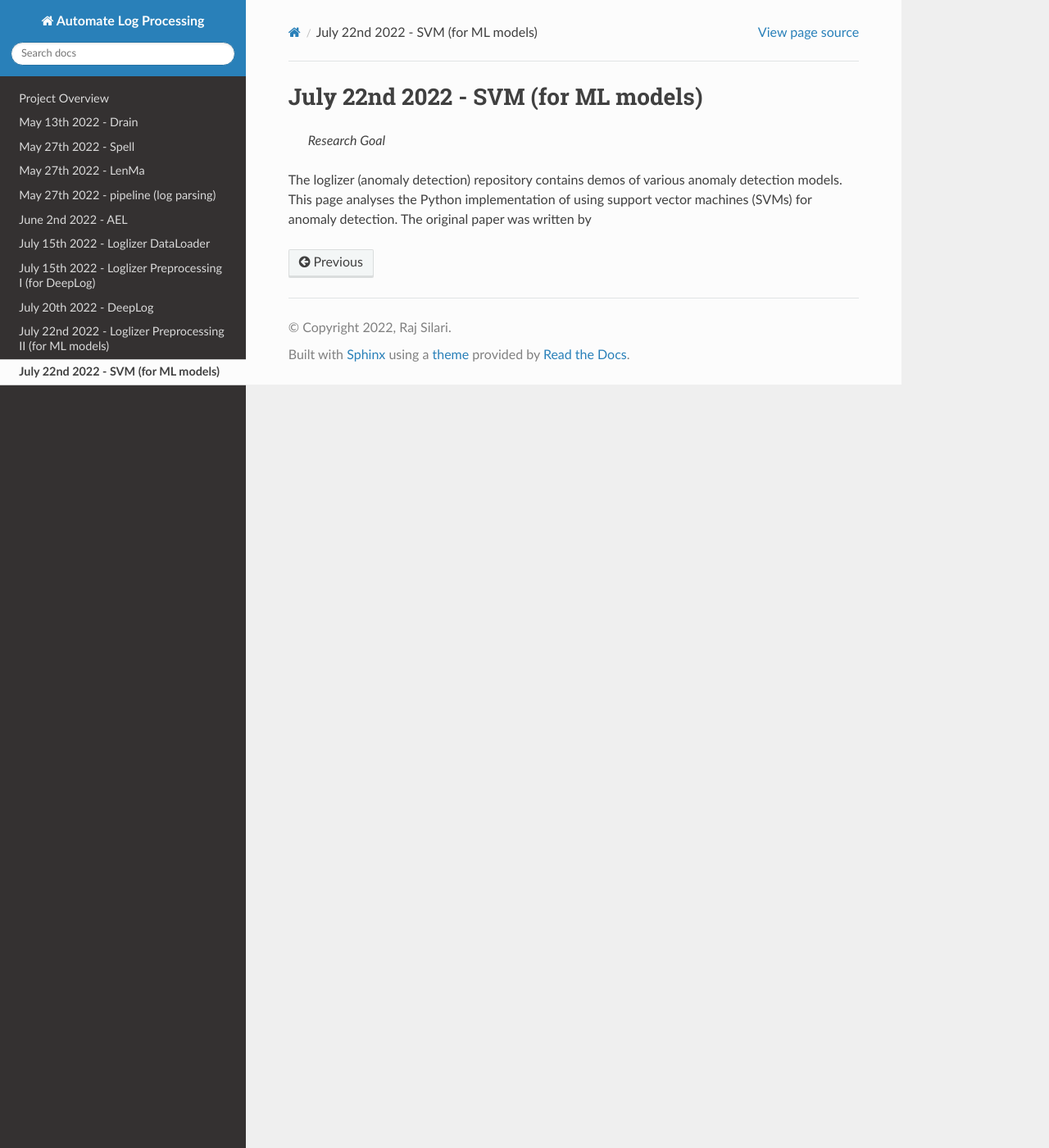
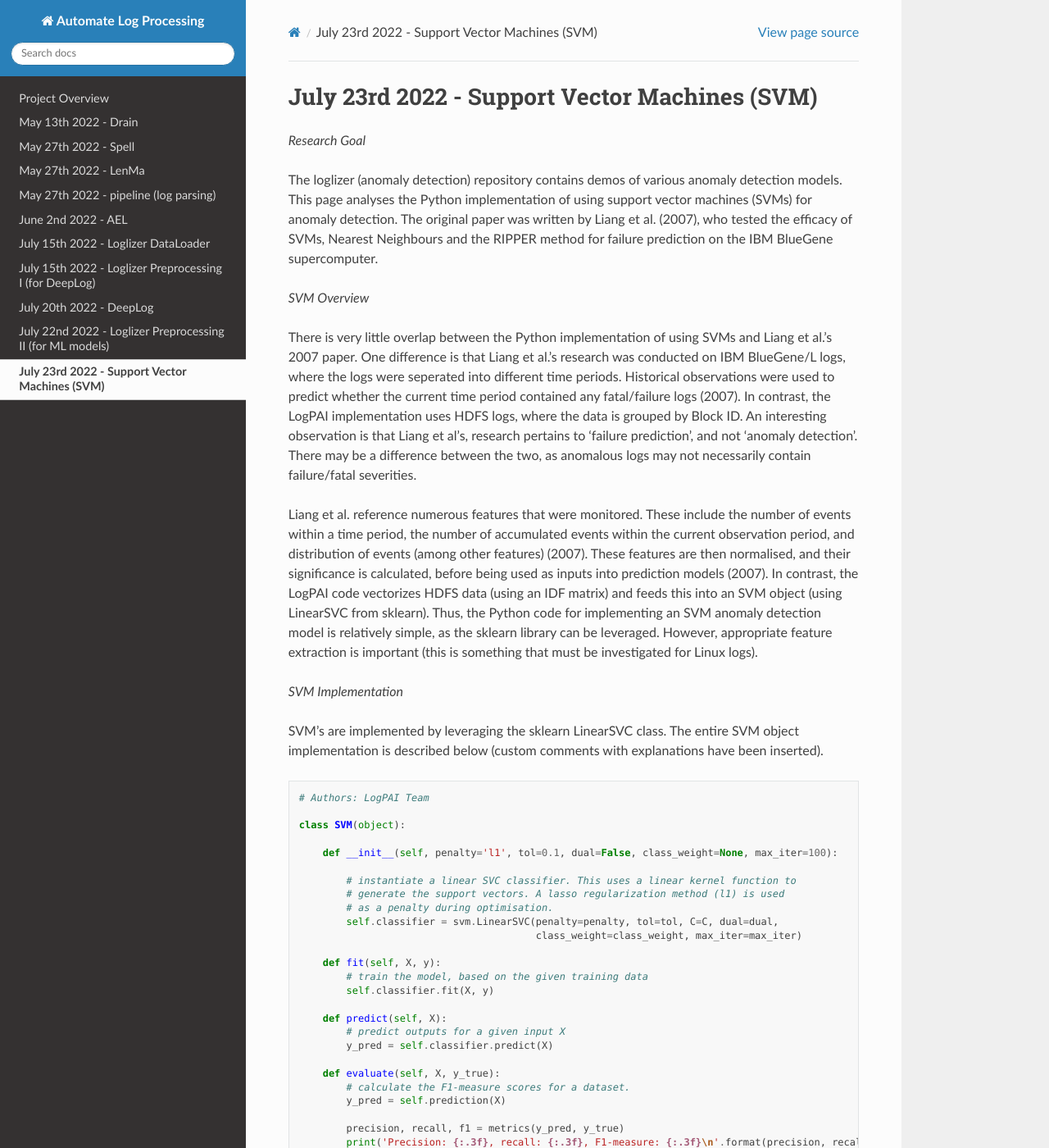
Before and after one commit to RS6730/EGH400-1-Documentation, a Sphinx documentation site: the page built from docs/source/SVM.rst, in a window 1280 px wide and 1400 px high. Shown: the whole window at 82% size. Built offline with Sphinx 7.4.7 and the Read the Docs theme 2.0.0, drawn with Linux system fonts in a browser that asks for light colours; some of the changed text lies outside the part shown.

Commit message:
First draft of SVM documentation

```diff
--- a/docs/source/SVM.rst
+++ b/docs/source/SVM.rst
@@ -1,7 +1,77 @@
-July 22nd 2022 - SVM (for ML models)
+July 23rd 2022 - Support Vector Machines (SVM)
 ===================================================================================
 
- *Research Goal*
+| *Research Goal*
 The loglizer (anomaly detection) repository contains demos of various anomaly
 detection models. This page analyses the Python implementation of using support
 vector machines (SVMs) for anomaly detection. The original paper was written by
+Liang et al. (2007), who tested the efficacy of SVMs, Nearest Neighbours and the
+RIPPER method for failure prediction on the IBM BlueGene supercomputer.
+
+| *SVM Overview*
+There is very little overlap between the Python implementation of using SVMs
+and Liang et al.'s 2007 paper. One difference is that Liang et al.'s research
+was conducted on IBM BlueGene/L logs, where the logs were seperated into
+different time periods. Historical observations were used to predict whether
+the current time period contained any fatal/failure logs (2007). In contrast,
+the LogPAI implementation uses HDFS logs, where the data is grouped by Block
+ID. An interesting observation  is that Liang et al's, research pertains to
+'failure prediction', and not 'anomaly detection'. There may be a difference between
+the two, as anomalous logs may not necessarily contain failure/fatal severities.
+
+Liang et al. reference numerous features that were monitored. These include
+the number of events within a time period, the number of accumulated events
+within the current observation period, and distribution of events (among other
+features) (2007). These features are then normalised, and their significance is
+calculated, before being used as inputs into prediction models (2007). In contrast,
+the LogPAI code vectorizes HDFS data (using an IDF matrix) and feeds this
+into an SVM object (using LinearSVC from sklearn). Thus, the Python code for
+implementing an SVM anomaly detection model is relatively simple, as the sklearn
+library can be leveraged. However, appropriate feature extraction is important
+(this is something that must be investigated for Linux logs).
+
+
+| *SVM Implementation*
+
+SVM's are implemented by leveraging the sklearn LinearSVC class. The entire
+SVM object implementation is described below (custom comments with explanations
+have been inserted).
+
+.. code-block:: python
+
+    # Authors: LogPAI Team
+
+    class SVM(object):
+
+        def __init__(self, penalty='l1', tol=0.1, dual=False, class_weight=None, max_iter=100):
+
+            # instantiate a linear SVC classifier. This uses a linear kernel function to
+            # generate the support vectors. A lasso regularization method (l1) is used
+            # as a penalty during optimisation.
+            self.classifier = svm.LinearSVC(penalty=penalty, tol=tol, C=C, dual=dual,
+                                            class_weight=class_weight, max_iter=max_iter)
+
+        def fit(self, X, y):
+            # train the model, based on the given training data
+            self.classifier.fit(X, y)
+
+        def predict(self, X):
+            # predict outputs for a given input X
+            y_pred = self.classifier.predict(X)
+
+        def evaluate(self, X, y_true):
+            # calculate the F1-measure scores for a dataset.
+            y_pred = self.prediction(X)
+
+            precision, recall, f1 = metrics(y_pred, y_true)
+            print('Precision: {:.3f}, recall: {:.3f}, F1-measure: {:.3f}\n'.format(precision, recall, f1))
+            return precision, recall, f1
+
+| *Observations and Further Tests*
+Model hyper-parameters, such as the regularization method, tolerance and number
+of iterations must be fine-tuned to investigate their effects on prediction results.
+A quick test on regularization was performed by changing the penalty from l1 (lasso)
+to l2 (ridge). This resulted in a drop in F1 score from 0.602 to 0.373 (recall drop
+from 0.433 to 0.229). This may be caused due to overfitting introduced by using a
+ridge regularization method, where features are not reduced to zero. The remaining parameters
+must be tested further.
```
